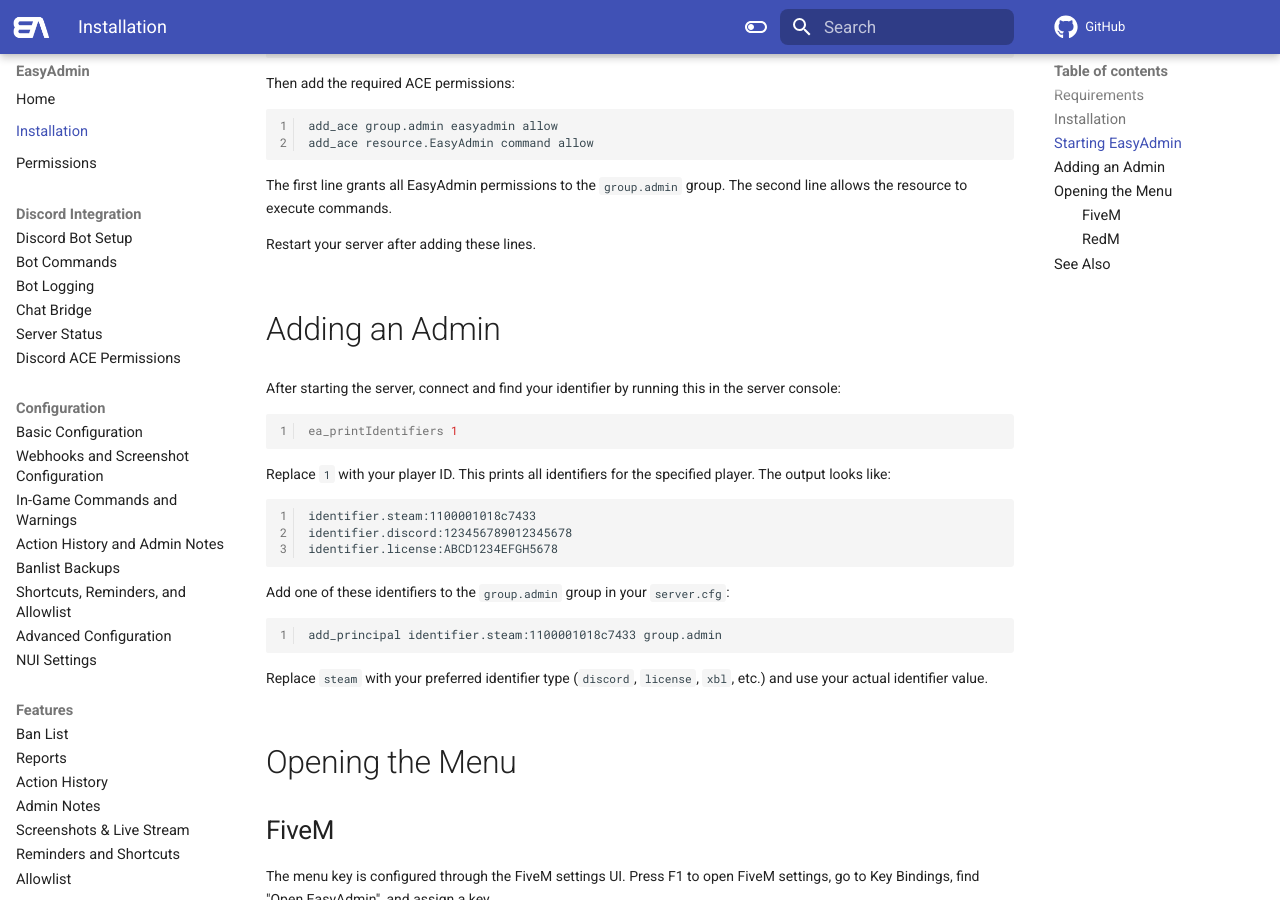
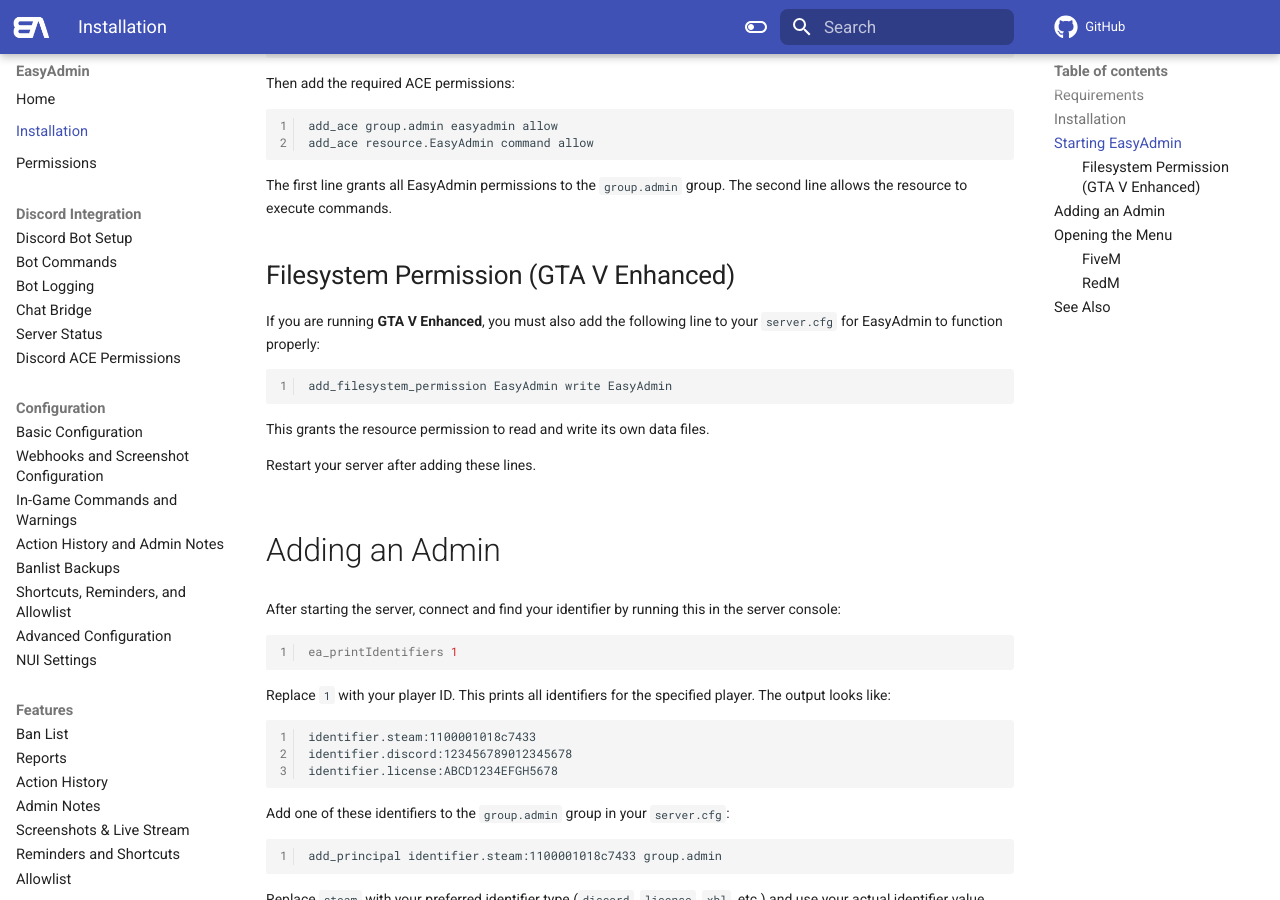
Before and after one commit to Blumlaut/EasyAdmin, an MkDocs documentation site: the page built from docs/docs/install.md, in a window 1280 px wide and 900 px high, scrolled down 672 px. Built offline with MkDocs 1.6.1 and Material for MkDocs 9.7.7, drawn with Linux system fonts in a browser that asks for light colours; comment, search, counter and statistics services are not loaded.

Commit message:
docs: add GTA V Enhanced filesystem permission requirement
Document the add_filesystem_permission server.cfg setting required
for EasyAdmin to function on GTA V Enhanced. Added to both the
installation guide and the 8.0 update guide.

````diff
--- a/docs/docs/install.md
+++ b/docs/docs/install.md
@@ -27,6 +27,16 @@
 ```
 
 The first line grants all EasyAdmin permissions to the `group.admin` group. The second line allows the resource to execute commands.
+
+### Filesystem Permission (GTA V Enhanced)
+
+If you are running **GTA V Enhanced**, you must also add the following line to your `server.cfg` for EasyAdmin to function properly:
+
+```
+add_filesystem_permission EasyAdmin write EasyAdmin
+```
+
+This grants the resource permission to read and write its own data files.
 
 Restart your server after adding these lines.
 
````
Also changed, not shown: docs/docs/updates/updating.md (+10 -0 lines).
